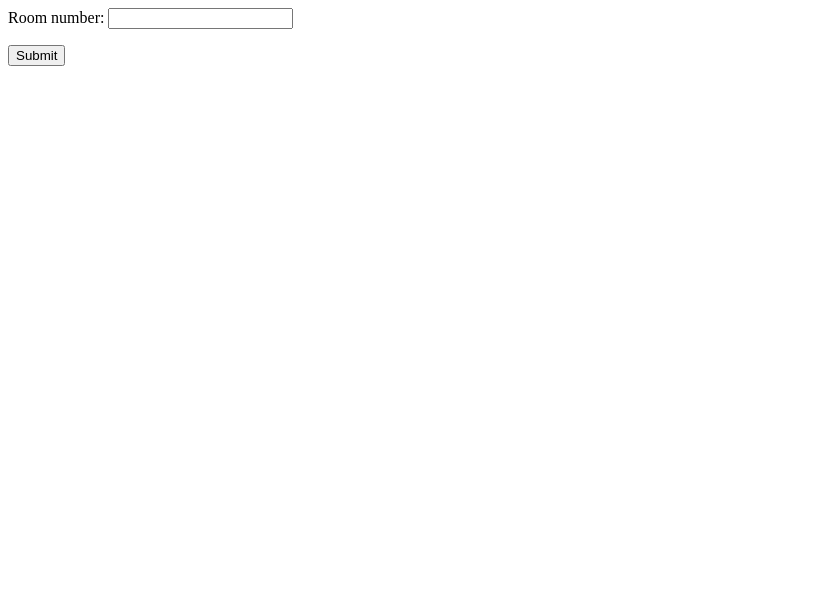
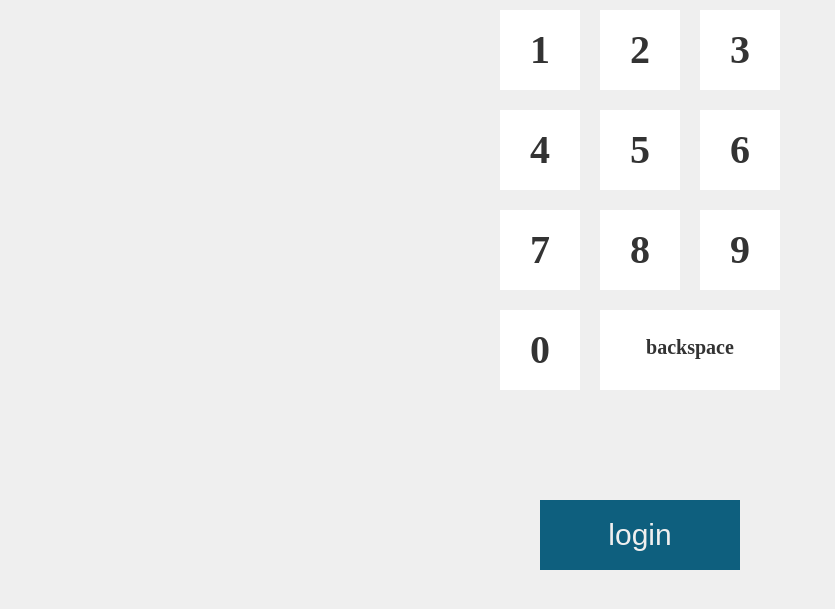
Before and after one commit to watbe/bff, a Django app: template src/bff/templates/login.html in a window 1280 px wide. Shown: the top 609 px of the page, without its empty margins (0-835 px from the left). Run offline with Django 3.2, Linux system fonts and the light colour scheme; the template is opened without the code that fills it: values that come from a table or form of the project are taken from there, others are empty; parts of the project's set-up code (start-up, migrations or seed data) failed here and were passed over; some libraries are stand-ins or nearby versions.

Commit message:
updated CSS and index

```diff
--- a/src/bff/static/bff.css
+++ b/src/bff/static/bff.css
@@ -72,15 +72,20 @@ form {
 }
 
 form h2 {
+	cursor:pointer;
+	background-position: 20px 50%;
+	background-image:  url('/static/arrow.png');
+	background-repeat: no-repeat;
 	width:100%;
-	padding:0.4em;
+	padding:20px 20px 20px 70px;
+	height:40px;
 }
 
-form .meal-vote:nth-child(even) h2 {
+form h2:nth-child(4n+4) {
 	background-color:#ee9800;
 }
 
-form .meal-vote:nth-child(odd) h2 {
+form h2:nth-child(4n+2) {
 	background-color:#931810;
 	color:#efefef;
 }
@@ -100,22 +105,26 @@ form input.submit {
 }
 
 .clearfix {
-	clear:both;
+	clear:both !important;
 }
 
 .meal-vote {
 	background-image:none;
 	background-color:transparent;
 	background-position: 0 0;
+	height:180px;
 	background-repeat: repeat;
 	clear:both;
+	cursor:pointer;
+	display:none;
+	overflow:hidden;
 }
 
-.meal-vote:nth-child(even) {
+.meal-vote:nth-child(4n+1) {
 	background-image:url("/static/yellow_bg.png");
 }
 
-.meal-vote:nth-child(odd) {
+.meal-vote:nth-child(4n+3) {
 	background-image:url("/static/red_bg.png");
 	color:#efefef;
 }
@@ -141,6 +150,9 @@ form input.submit {
     width: 33%;
 }
 
+.meal-vote input[type="radio"] {
+	display:none;
+}
 
 .meal-vote label {
     cursor: pointer;
@@ -165,7 +177,7 @@ form input.submit {
 	border:none;
 }
 
-.meal-vote li:nth-child(1) label.highlight {
+.meal-vote li:nth-child(1) input:checked + label {
 	background-image: url('/static/cancel.png') !important;
 	border:none;
 }
@@ -182,6 +194,69 @@ form input.submit {
     background-image: url("/static/up.png");
 }
 
-.meal-vote label.highlight {
+.meal-vote input:checked + label {
 	border: 10px solid #0e5f7e;
 }
+
+h2.open {
+	background-image: url('/static/arrow-down.png');
+}
+
+#keypad,
+#form {
+	margin:0 auto;
+	width:300px;
+}
+
+#keypad div.number,
+#keypad div.backspace {
+	background-color:#fff;
+	cursor:pointer;
+	font-size:2em;
+	font-weight:bold;
+	float:left;
+	margin:10px;
+	text-align:center;
+    	height: 80px;
+}
+
+#keypad div.number {
+    font-size: 4em;
+    line-height: 80px;
+    width: 80px;
+}
+
+#keypad div.backspace {
+	line-height:75px;
+	width: 180px;
+}
+
+form#login {
+	clear:both;
+}
+
+form#login p {
+	display:none;
+}
+
+div#room_number {
+	font-size:5em;
+	font-weight:bold;
+	height:100px;
+	width:300px;
+	margin:0 auto;
+	text-align:center;
+}
+
+form#login input.submit-login {
+	border:none;
+	color:#efefef;
+	background-color:#0E5F7E;
+	width:200px;
+	outline:0;
+	cursor:pointer;
+	height:70px;
+	font-size: 3em;
+	display:block;
+	margin:0 auto;
+}
--- a/src/bff/templates/base.html
+++ b/src/bff/templates/base.html
@@ -2,6 +2,9 @@
 <html lang="en">
 <head>
 	<title>You shouldn't be seeing this</title>
+	{% block meta %}
+	<meta name="viewport" content="initial-scale=1, maximum-scale=1 user-scalable=0">
+	{% endblock %}
 	<link rel="stylesheet" href="{{STATIC_URL}}bff.css"/>
 	<script type="text/javascript" src="//use.typekit.net/mrv4xev.js"></script>
 	<script type="text/javascript">try{Typekit.load();}catch(e){}</script>
@@ -21,15 +24,26 @@
 	<script src="//ajax.googleapis.com/ajax/libs/jquery/1.8.2/jquery.min.js"></script>
 	<script type="text/javascript">
 		jQuery(function($) {
+			$("h2.meal-heading").click(function() {
+				$(this).next().slideToggle("fast");
+				$(this).toggleClass('open');
+			});
 
-		  $(".meal-vote li:nth-child(1) label").addClass("highlight");
-		  $("input:radio").click(function() {
-		    if (this.checked) {
-		      $("label.highlight").removeClass("highlight");
-		      $(this).closest("label").addClass("highlight");
-		    }
-		  });
+			$("form#login input#id_room_number").val('');
 
+			$("div.number").click(function() {
+				currentVal = $("form#login input#id_room_number").val();
+				newValue = currentVal + $(this).text();
+				$("form#login input#id_room_number").val(newValue);
+				$("#room_number").text(newValue);
+			});
+
+			$("div.backspace").click(function() {
+				currentVal = $("form#login input#id_room_number").val();
+				newValue = currentVal.slice(0,-1);
+				$("form#login input#id_room_number").val(newValue);
+				$("#room_number").text(newValue);
+			});
 		});
 	</script>
 </head>
--- a/src/bff/templates/login.html
+++ b/src/bff/templates/login.html
@@ -1,4 +1,32 @@
-<form action="/" method="post">{% csrf_token %}
-{{ form.as_p }}
-<input type="submit" value="Submit" />
-</form>
+{% extends 'base.html' %}
+
+{% block content %}
+	<div id="keypad">
+		<div class="number">1</div>
+		<div class="number">2</div>
+		<div class="number">3</div>
+		<div class="clearfix"></div>
+		<div class="number">4</div>
+		<div class="number">5</div>
+		<div class="number">6</div>
+		<div class="clearfix"></div>
+		<div class="number">7</div>
+		<div class="number">8</div>
+		<div class="number">9</div>
+		<div class="clearfix"></div>
+		<div class="number">0</div>
+		<div class="backspace">backspace</div>
+		<div class="clearfix"></div>
+	</div>
+
+	<div id="room_number"></div>
+
+	<div id="form"><form id="login" action="/" method="post">{% csrf_token %}
+		{{ form.as_p }}
+		<input type="submit" class="submit-login" value="login" />
+	</form></div>
+{% endblock %}
+
+{% block meta %}
+<meta name="viewport" content="width=300, initial-scale=1, maximum-scale=1, user-scalable=0">
+{% endblock %}
--- a/src/bff/templates/vote.html
+++ b/src/bff/templates/vote.html
@@ -5,9 +5,10 @@
 <form method="post" action="">
 		{{ formset.management_form }}
 		{% for form in formset %}
+			<h2 class="meal-heading">{{ form.meal.name }}</h2>
 			<div class="meal-vote">
-				<h2 class="meal-heading">{{ form.meal.name }}</h2>
 				{{ form.as_p }}
+
 				<div class="clearfix"></div>
 			</div>
 		{% endfor %}
```
